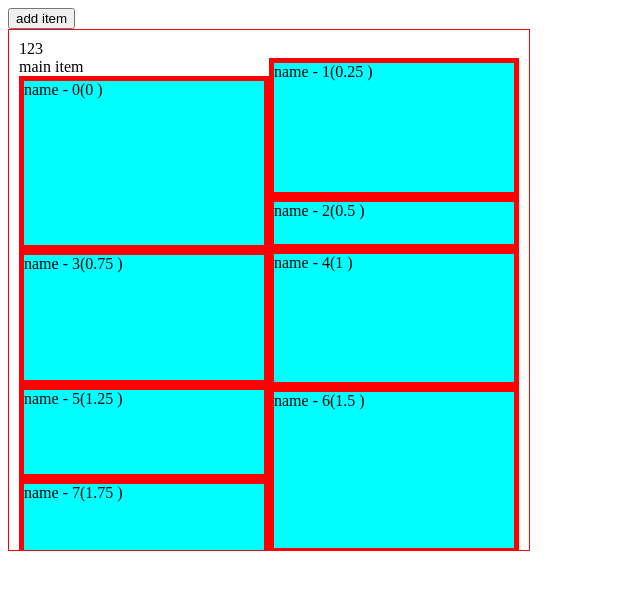
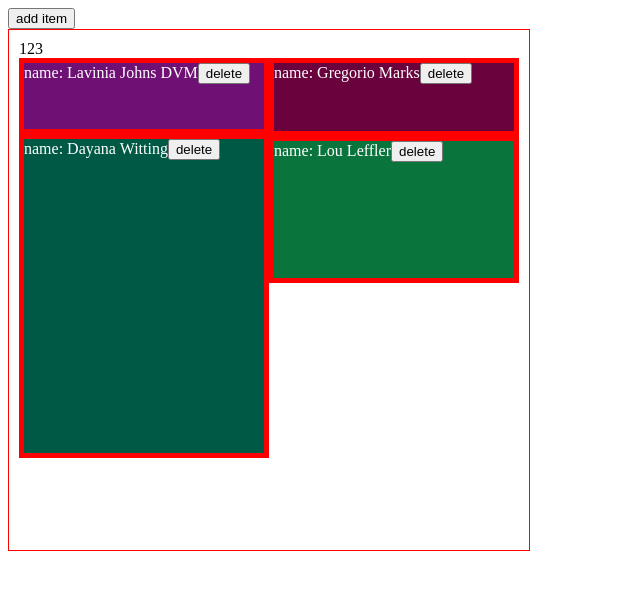
Before and after one commit to yiooxir/react-virtualized, a React (Vite) app: page / in a window 1280 px wide. Shown: the top 590 px of the page, without its empty margins (0-640 px from the left). Built offline with nearby package versions, Linux system fonts and the light colour scheme.

Commit message:
improve demo abilities

```diff
--- /dev/null
+++ b/demo.tsx
@@ -0,0 +1,120 @@
+import React, { Component } from 'react'
+import ReactDOM from 'react-dom'
+import { VirtualList } from "./src/virtual-list"
+import { action, observable } from "mobx";
+import faker from 'faker'
+import { isDef } from "./src/utils";
+import { observer } from "mobx-react";
+
+class List {
+  @observable public items = []
+
+  constructor() {
+    this.init()
+  }
+
+  static generateItemParams() {
+    return {
+      id: faker.random.uuid(),
+      name: faker.name.findName(),
+      height: Math.random() * 300 + 30,
+      color: faker.internet.color()
+    }
+  }
+
+  @action
+  init() {
+    Array.from({ length: 4 }, () => this.appendOne())
+  }
+
+  @action
+  appendOne(pos = 0) {
+    isDef(pos) ?
+      this.items.splice(pos, 0, List.generateItemParams()) :
+      this.items.push(List.generateItemParams())
+  }
+
+  @action
+  appendItems() {
+
+  }
+
+  @action editItem(name) {
+    const item = this.getItemByName(name)
+    Object.assign(item, List.generateItemParams(), {id: item.id})
+  }
+
+  @action
+  deleteItem(name) {
+    const item = this.getItemByName(name)
+    const indexOf = this.items.indexOf(item)
+    console.log(indexOf)
+    this.items.splice(indexOf, 1 )
+  }
+
+  getItemByName(name) {
+    return this.items.find(e => e.name === name)
+  }
+}
+
+const list = new List()
+window.l = list
+
+
+class Item extends Component<any> {
+  state = {
+    name: this.props.name,
+    height: this.props.height,
+  }
+
+  render() {
+    const { height, color, name } = this.props
+
+    const style = {
+      height: `${this.state.height}px`,
+      backgroundColor: color,
+      color: 'white'
+    }
+
+    return (
+      <div
+        id={ `item_${this.props.name}` }
+        onClick={ () => list.editItem(name) }
+        className='test-element inner'
+        style={ style }>
+        name: { this.state.name }
+        <button onClick={(event) => {
+          event.stopPropagation()
+          list.deleteItem(name)
+        }}>delete</button>
+      </div>
+    )
+  }
+}
+
+@observer
+class App extends Component {
+  render() {
+    return (
+      <div className="App">
+        <button onClick={ () => list.appendOne(1) }>add item</button>
+        <div className="wrap" id='scroll'>
+          <div>123</div>
+          <VirtualList
+            virtual={ true }
+            baseWidth={ 120 }
+            maxCount={ 2 }
+            minCount={ 1 }
+            scrollSelector={ '#scroll' }
+            virtualThreshold={ 200 }
+          >
+            { list.items.map(e => (<Item {...e} key={e.name} />)) }
+          </VirtualList>
+        </div>
+      </div>
+    )
+  }
+
+}
+
+ReactDOM.render(<App/>, document.getElementById('root'));
--- a/index.html
+++ b/index.html
@@ -7,6 +7,6 @@
 </head>
 <body>
     <div id="root"></div>
-    <script src="src/index.tsx"></script>
+    <script src="demo.tsx"></script>
 </body>
 </html>
--- a/package.json
+++ b/package.json
@@ -43,6 +43,9 @@
   },
   "dependencies": {
     "@types/node": "^8.5.1",
+    "faker": "^4.1.0",
+    "mobx": "^3.4.1",
+    "mobx-react": "^4.3.5",
     "parcel-bundler": "1.3.1",
     "react": "^16.2.0",
     "react-dom": "^16.2.0",
--- a/src/index.tsx
+++ /dev/null
@@ -1,74 +0,0 @@
-import React, { Component } from 'react'
-import ReactDOM from 'react-dom'
-import { VirtualList } from "./virtual-list"
-
-class Item extends Component<any> {
-  state = {
-    name: this.props.name,
-    height: this.props.height
-  }
-
-  render() {
-    return (
-      <div
-        id={ `item_${this.props.name}` }
-        onClick={ () => this.setState({name: Math.random(), height: `${Math.random() * 300 + 30}px`}) }
-        className='test-element inner'
-        style={ {height: this.state.height} }>
-        name - { this.state.name }({ this.props.name / 4 } )
-      </div>
-    )
-  }
-}
-
-const MainItem = () => {
-  return <div key={ 'ert' }>main item</div>
-}
-
-let index = 0
-
-const generateItem = (i) => {
-  index = i
-  return <Item key={ i.toString() } name={ i } height={ `${Math.random() * 150 + 30}px` }/>
-}
-
-// console.time('start')
-const items = Array(100).fill('').map((e, i) => generateItem(i))
-// console.timeEnd('start')
-// console.time('render')
-class App extends Component {
-  state = {
-    items: items
-  }
-
-  addItem = () => {
-    this.setState({
-      items: [generateItem(index + 999), ...this.state.items]
-    })
-  }
-
-  render() {
-    const items = [MainItem(), ...this.state.items]
-    return (
-      <div className="App">
-        <button onClick={ this.addItem }>add item</button>
-        <div className="wrap" id='scroll'>
-          <div>123</div>
-          <VirtualList
-            virtual={ true }
-            baseWidth={ 120 }
-            maxCount={ 2 }
-            minCount={ 1 }
-            scrollSelector={ '#scroll' }
-            virtualThreshold={500}
-          >
-            { items }
-          </VirtualList>
-        </div>
-      </div>
-    )
-  }
-
-}
-
-ReactDOM.render(<App/>, document.getElementById('root'));
--- a/src/virtual-list.tsx
+++ b/src/virtual-list.tsx
@@ -16,13 +16,15 @@ interface Cache {
   address: number
   offsetTop: number
   hash: string
+  key: string
 }
 
 const initMetaObject = {
   height: null,
   address: null,
   offsetTop: null,
-  hash: null
+  hash: null,
+  key: null
 }
 
 const withSize = (Enhanced): any => {
@@ -108,6 +110,7 @@ class VirtualList extends Component<any, any> {
   }
 
   reindex() {
+    this.indexes.clear()
     this.children.forEach((node, i) => this.indexes.set(node.key, i))
   }
 
@@ -185,6 +188,7 @@ class VirtualList extends Component<any, any> {
   }
 
   // todo если первый из списка не имеет позиции то встает в 0
+  // todo при item.edit меняется адресация уже адресных элементов
   recalcMetaAddresses(metaMapSlice, drop = false) {
     console.count('recalcCacheAddresses with drop', drop)
     // debugger
@@ -195,11 +199,15 @@ class VirtualList extends Component<any, any> {
     }
 
     metaMapSlice.reduce((res: Array<number>, mm) => {
-      if (!drop && isDef(mm.address)) return res
+      if (!drop && isDef(mm.address)) {
+        res[mm.address] += mm.height
+        return res
+      }
 
-      const minIndex = res.indexOf(Math.min(...res)) || 0
-      res[minIndex] += mm.height
-      mm.address = minIndex
+      const index = res.indexOf(Math.min(...res)) || 0
+
+      res[index] += mm.height
+      mm.address = index
       return res
     }, new Array(this.colCount).fill(0))
 
@@ -269,6 +277,7 @@ class VirtualList extends Component<any, any> {
     const res = Object.keys(sizes).map(key => {
       const mm = key in this.metaMap ? this.metaMap[key] : {...initMetaObject}
       mm.height = sizes[key]
+      mm.key = key
       this.metaMap[key] = mm
       return mm
     })
```
Also changed, not shown: 1 other file (tests, documents, lock files or other folders).
